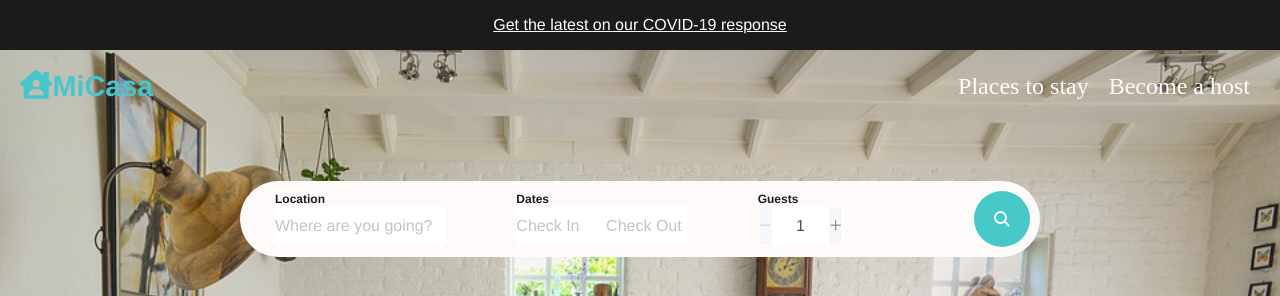
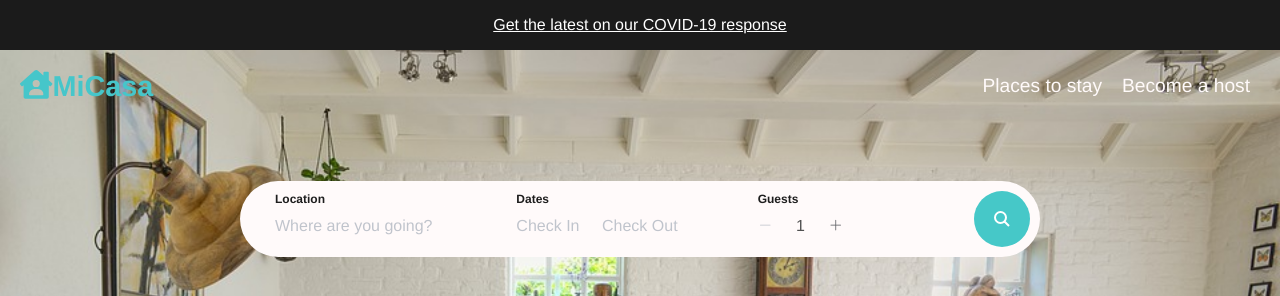
Before and after one commit to arieMoldawsky/mi-casa, a Vue app: page / in a window 1280 px wide. Shown: the top 296 px of the page. Built offline with nearby package versions, Linux system fonts and the light colour scheme.

Commit message:
some designing

```diff
--- a/src/styles/cmps/_appHeader.scss
+++ b/src/styles/cmps/_appHeader.scss
@@ -8,8 +8,8 @@
     justify-content: flex-end;
     align-items: center;
     padding-bottom: 1rem;
-    font-family: Hotel;
-    font-size: 1.5rem !important;
+    font-family: Avenir, Helvetica, Arial, sans-serif;
+    font-size: 1.2rem !important;
     color: $clr1;
 }
 
--- a/src/styles/cmps/_houseFilter.scss
+++ b/src/styles/cmps/_houseFilter.scss
@@ -8,6 +8,11 @@
     outline: none;
     border: none;
   }
+
+  span.el-range-separator {
+    width: 0;
+  }
+
   .form-item {
     flex-direction: column;
     // height: 100%;
@@ -31,14 +36,20 @@
         font-weight: bold;
       }
       input {
+        background-color: $clr1;
         color: $clr3;
         font-size: 1rem;
       }
+
       .el-input-number {
+        background-color: $clr1;
         width: 50%;
+
         span {
+          background-color: transparent;
           width: fit-content;
         }
+
       }
       .el-range-editor {
         width: 100%;
```
